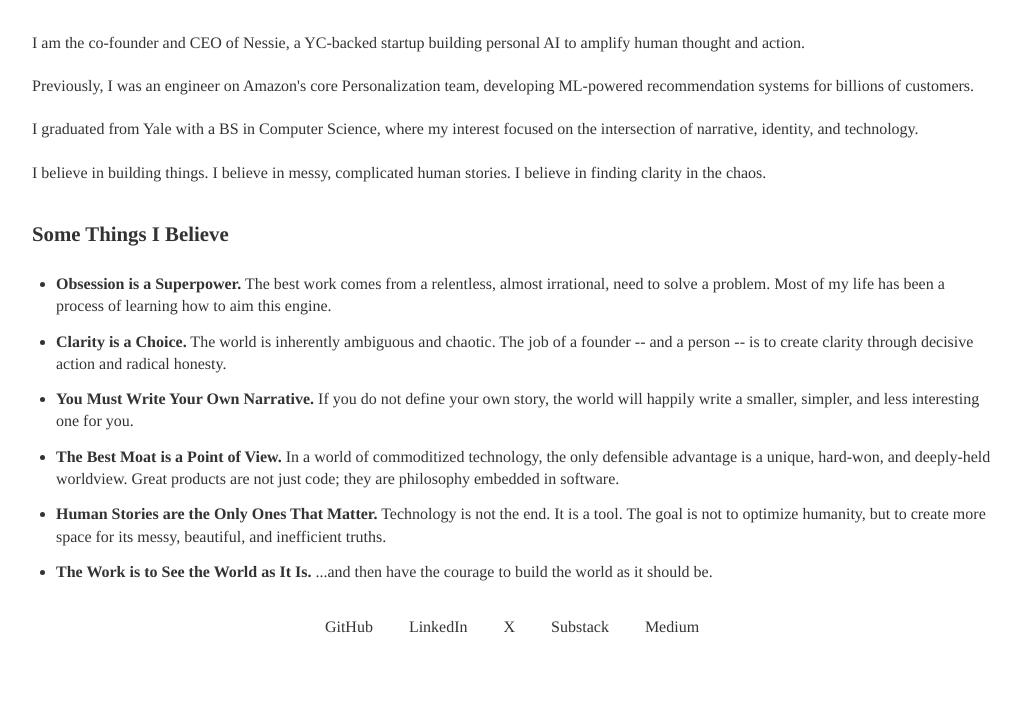
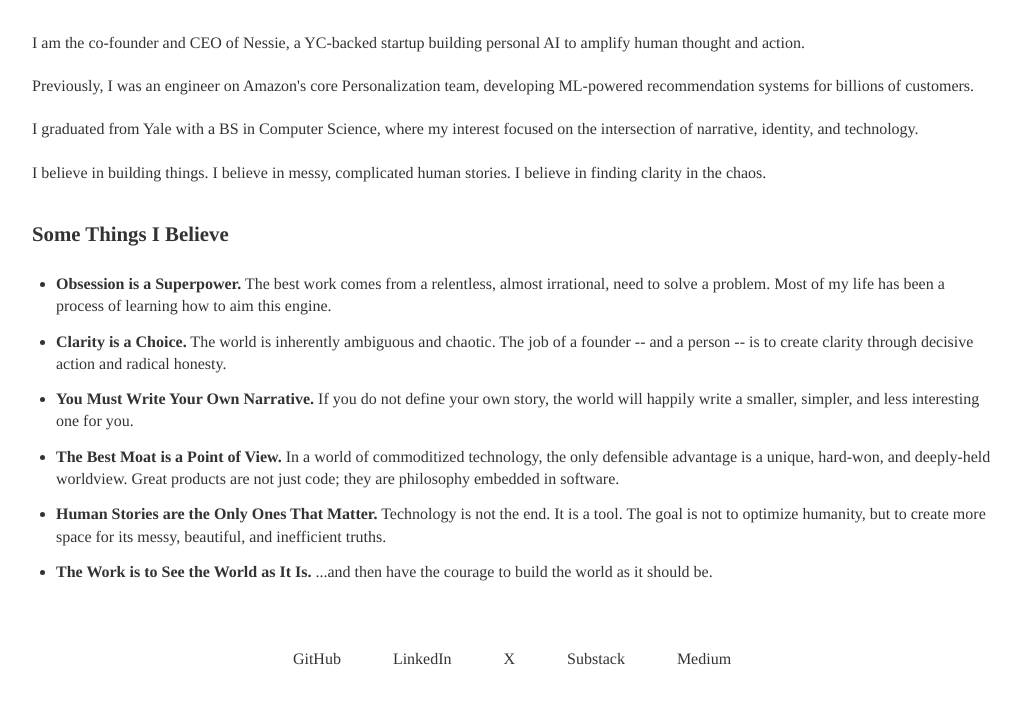
Before and after one commit to annayzhang1337/reality-sandwich, a website built with Vite: page index.html in a window 1280 px wide. Shown: the part 159-862 px from the top of the page, without its empty margins (128-1149 px from the left). Built offline with nearby package versions, Linux system fonts and the light colour scheme.

Commit message:
Fixed spacing

```diff
--- a/src/style.css
+++ b/src/style.css
@@ -392,13 +392,13 @@ article {
 
 .social-links {
   text-align: center;
-  margin: 2rem 0;
+  margin: 4rem 0;
 }
 
 .social-link {
   color: var(--text-color);
   text-decoration: none;
-  margin: 0 1rem;
+  margin: 0 1.5rem;
   font-size: 1rem;
   display: inline;
   white-space: nowrap;
```
